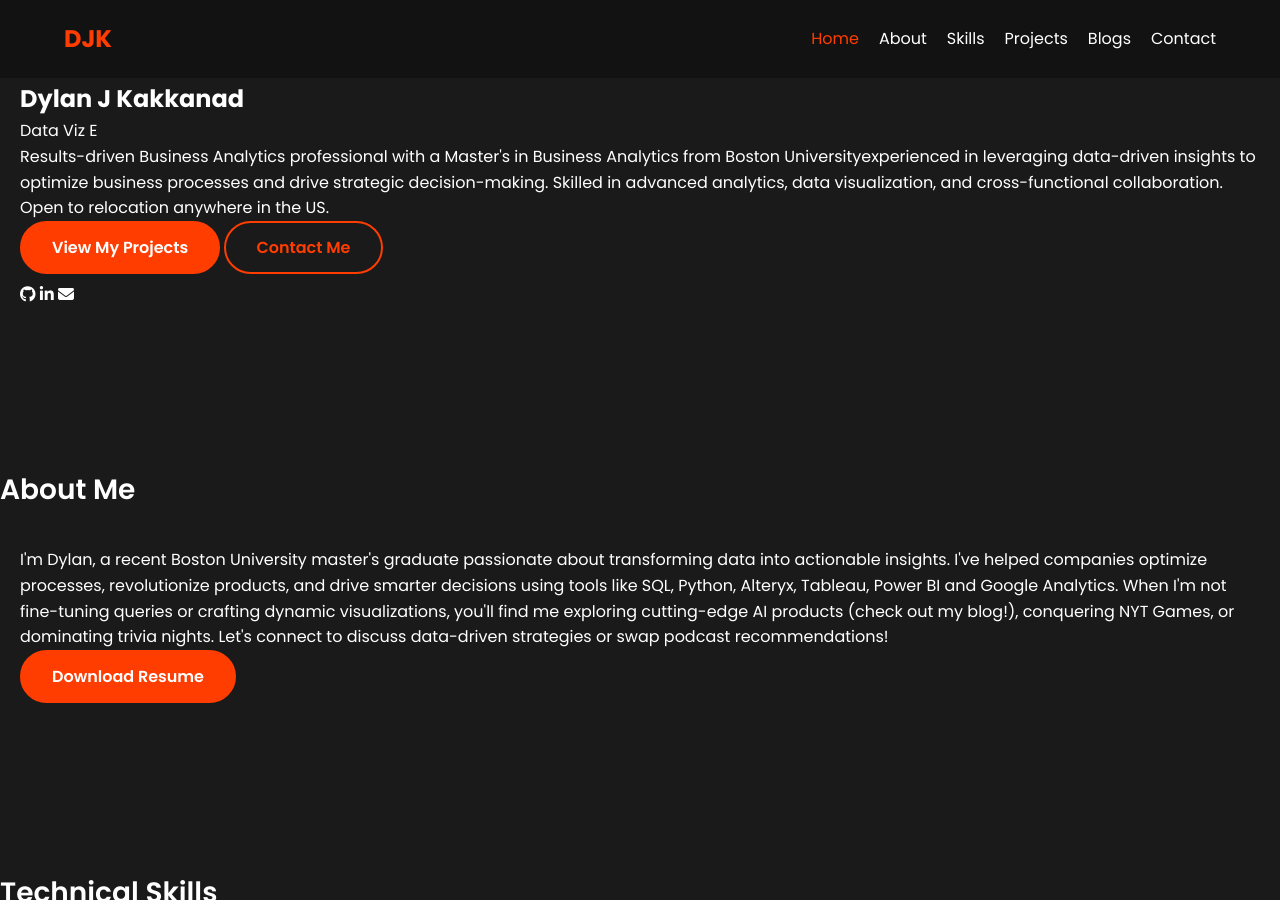
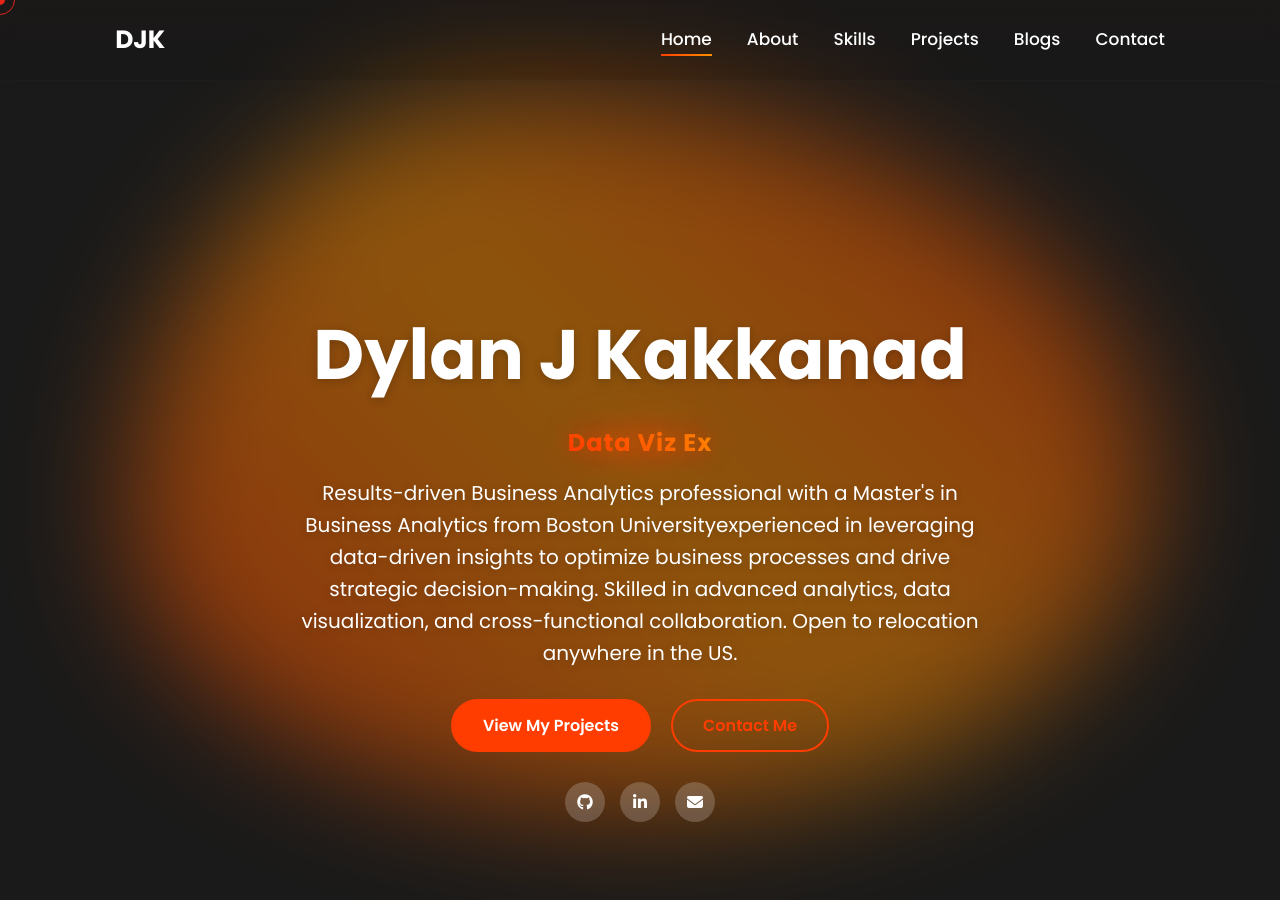
Before and after one commit to Dylan-Kakkanad/Dylan-Kakkanad.github.io, a Jekyll site: the page index.html, which Jekyll copies as it is, in a window 1280 px wide and 900 px high. Built offline with Jekyll 4.4.1, drawn with Linux system fonts in a browser that asks for light colours; nearby versions of some CDN libraries.

Commit message:
Back to norm

```diff
--- a/css/styles.css
+++ /dev/null
@@ -1,248 +0,0 @@
-/*
-   Dylan J Kakkanad Portfolio
-   Unified Stylesheet for Consistent Design
-*/
-
-/* ===== CSS Variables for Global Theming ===== */
-:root {
-    /* Color Palette */
-    --primary-color: #ff3d00;
-    --secondary-color: #ff9100;
-    --accent-color: #ff3d00;
-    --dark-bg: #1a1a1a;
-    --darker-bg: #121212;
-    --card-bg: #1e1e1e;
-    --text-color: #ffffff;
-    --light-text: #ffffff;
-    --gray-text: #aaaaaa;
-    --border-color: #2a2a2a;
-
-    /* Typography */
-    --body-font: 'Poppins', sans-serif;
-    --heading-font: 'Montserrat', sans-serif;
-
-    /* Layout */
-    --container-width: 1400px;
-    --section-padding: 8rem 0;
-    --transition: all 0.3s ease;
-    --box-shadow: 0 10px 30px rgba(0, 0, 0, 0.1);
-    --card-shadow: 0 4px 6px rgba(0, 0, 0, 0.1);
-}
-
-/* ===== Base Reset and Global Styles ===== */
-* {
-    margin: 0;
-    padding: 0;
-    box-sizing: border-box;
-}
-
-html {
-    scroll-behavior: smooth;
-    font-size: 62.5%; /* 1rem = 10px */
-}
-
-body {
-    font-family: var(--body-font);
-    font-size: 1.6rem;
-    line-height: 1.6;
-    color: var(--text-color);
-    background-color: var(--dark-bg);
-    overflow-x: hidden;
-}
-
-/* ===== Typography ===== */
-a {
-    text-decoration: none;
-    color: inherit;
-    transition: var(--transition);
-}
-
-ul {
-    list-style: none;
-}
-
-img {
-    max-width: 100%;
-    height: auto;
-    display: block;
-}
-
-/* ===== Layout Utilities ===== */
-.container {
-    max-width: var(--container-width);
-    margin: 0 auto;
-    padding: 0 2rem;
-}
-
-section {
-    padding: var(--section-padding);
-    position: relative;
-}
-
-.section-title {
-    font-size: 2.8rem;
-    color: var(--text-color);
-    margin-bottom: 3.5rem;
-    text-align: left;
-    font-weight: 600;
-}
-
-/* ===== Header Styles ===== */
-header {
-    position: fixed;
-    top: 0;
-    left: 0;
-    width: 100%;
-    display: flex;
-    justify-content: space-between;
-    align-items: center;
-    padding: 2rem 5%;
-    background-color: var(--darker-bg);
-    z-index: 1000;
-    transition: var(--transition);
-}
-
-header .logo a {
-    font-size: 2.4rem;
-    font-weight: 700;
-    color: var(--primary-color);
-}
-
-header nav ul {
-    display: flex;
-    gap: 2rem;
-}
-
-header nav ul li a {
-    font-size: 1.6rem;
-    color: var(--text-color);
-    transition: var(--transition);
-}
-
-header nav ul li a:hover,
-header nav ul li a.active {
-    color: var(--primary-color);
-}
-
-.menu-toggle {
-    display: none;
-    flex-direction: column;
-    cursor: pointer;
-}
-
-.menu-toggle .bar {
-    width: 25px;
-    height: 3px;
-    background-color: var(--text-color);
-    margin: 3px 0;
-    transition: var(--transition);
-}
-
-/* ===== Button Styles ===== */
-.btn {
-    display: inline-block;
-    padding: 1.2rem 3rem;
-    border-radius: 50px;
-    font-weight: 600;
-    font-size: 1.6rem;
-    text-align: center;
-    cursor: pointer;
-    transition: var(--transition);
-    position: relative;
-    overflow: hidden;
-    z-index: 1;
-}
-
-.primary-btn {
-    background: var(--primary-color);
-    color: white;
-    border: 2px solid var(--primary-color);
-}
-
-.primary-btn:hover {
-    background: transparent;
-    color: var(--primary-color);
-}
-
-.secondary-btn {
-    background: transparent;
-    color: var(--primary-color);
-    border: 2px solid var(--primary-color);
-}
-
-.secondary-btn:hover {
-    background: var(--primary-color);
-    color: white;
-}
-
-/* ===== Blog Specific Styles ===== */
-.blog-section {
-    padding: var(--section-padding);
-    max-width: var(--container-width);
-    margin: 0 auto;
-}
-
-.blog-grid {
-    display: grid;
-    grid-template-columns: repeat(auto-fit, minmax(300px, 1fr));
-    gap: 2rem;
-}
-
-.blog-card {
-    background-color: var(--card-bg);
-    border-radius: 10px;
-    padding: 2rem;
-    transition: var(--transition);
-    border: 1px solid var(--border-color);
-    margin-top: 6rem; /* Adjust for fixed header */
-}
-
-.blog-card:hover {
-    transform: translateY(-5px);
-    box-shadow: var(--card-shadow);
-}
-
-.blog-card-header {
-    display: flex;
-    justify-content: space-between;
-    margin-bottom: 1rem;
-    color: var(--gray-text);
-    font-size: 1.4rem;
-}
-
-.blog-title {
-    font-size: 2rem;
-    margin-bottom: 1rem;
-    color: var(--text-color);
-}
-
-.blog-excerpt {
-    color: var(--gray-text);
-    margin-bottom: 1.5rem;
-}
-
-.blog-link {
-    display: inline-block;
-    color: var(--primary-color);
-    font-weight: 600;
-    transition: var(--transition);
-}
-
-.blog-link:hover {
-    color: var(--secondary-color);
-}
-
-/* ===== Responsive Design ===== */
-@media screen and (max-width: 768px) {
-    header {
-        padding: 2rem;
-    }
-
-    header nav {
-        display: none; /* Will be replaced with mobile menu in JS */
-    }
-
-    .menu-toggle {
-        display: flex;
-    }
-}
--- a/index.html
+++ b/index.html
@@ -4,7 +4,7 @@
     <meta charset="UTF-8">
     <meta name="viewport" content="width=device-width, initial-scale=1.0">
     <title>Dylan J Kakkanad | Portfolio</title>
-    <link rel="stylesheet" href="css/styles.css">
+    <link rel="stylesheet" href="css/style.css">
     <link rel="stylesheet" href="https://cdnjs.cloudflare.com/ajax/libs/font-awesome/6.4.0/css/all.min.css">
     <link rel="preconnect" href="https://fonts.googleapis.com">
     <link rel="preconnect" href="https://fonts.gstatic.com" crossorigin>
```
Also changed, not shown: blog.html (+50 -52 lines), css/blog.css (deleted, +0 -85 lines).
